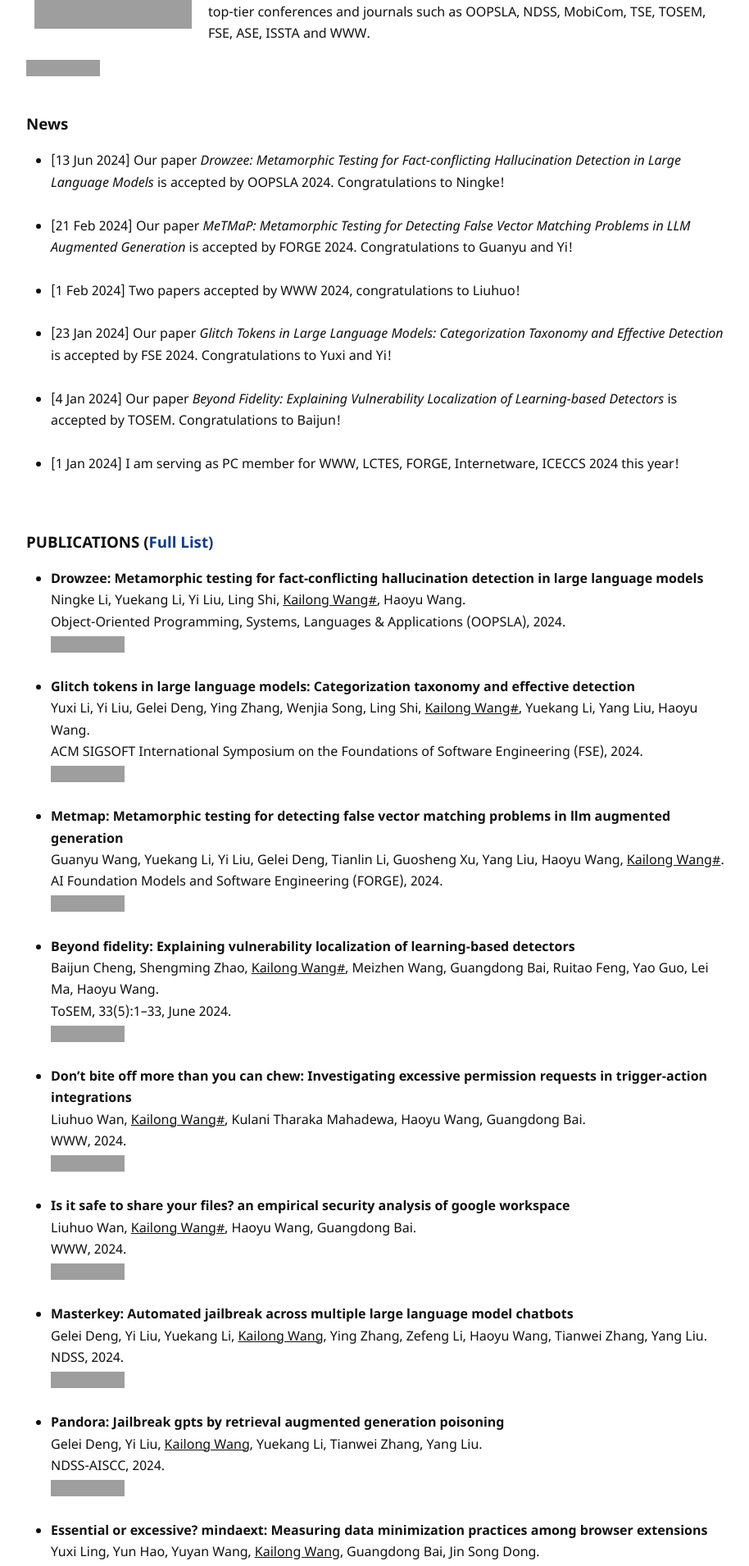
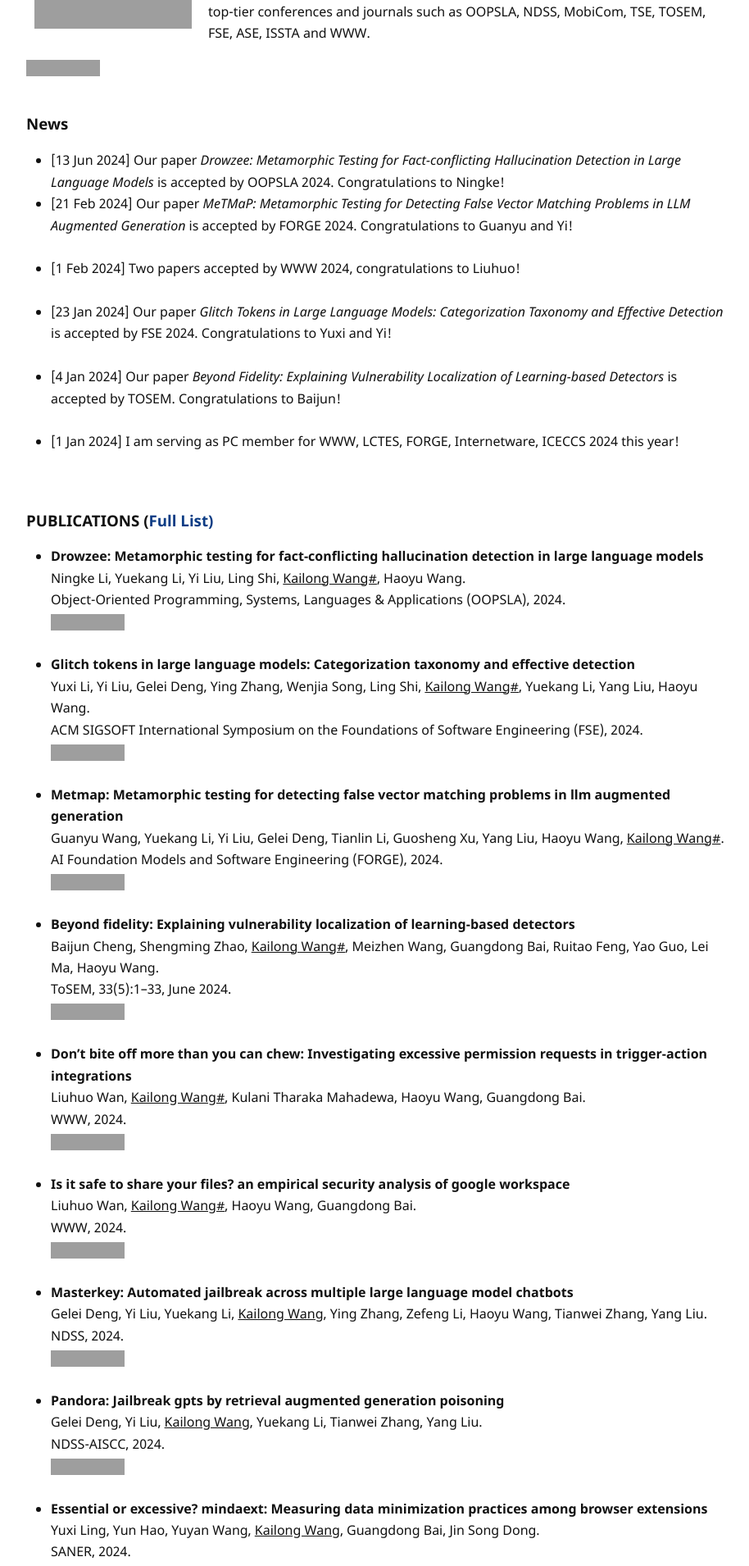
Before and after one commit to izZCrown/izZCrown.github.io, a Jekyll site: the page built from index.html, in a window 1280 px wide. Shown: the part 326-2236 px from the top of the page at 82% size, without its empty margins (178-1092 px from the left). Built offline with Jekyll 4.4.1, drawn with Linux system fonts in a browser that asks for light colours; some web fonts are replaced; grey boxes are pictures that could not be loaded.

Commit message:
Initial commit

```diff
--- a/index.html
+++ b/index.html
@@ -70,7 +70,7 @@ layout: default
 
       <!-- <a style="color:red;" > [New!] </a> -->
       <!-- <b><a href="assets/papers/InputReflector-Paper.pdf"> Repairing Failure-inducing Inputs with Input Reflection.</a></b> -->
-      <li>[13 Jun 2024] Our paper <i>Drowzee: Metamorphic Testing for Fact-conflicting Hallucination Detection in Large Language Models</i> is accepted by OOPSLA 2024. Congratulations to Ningke!</li> <br/>
+      <li>[13 Jun 2024] Our paper <i>Drowzee: Metamorphic Testing for Fact-conflicting Hallucination Detection in Large Language Models</i> is accepted by OOPSLA 2024. Congratulations to Ningke!</li>
       <li>[21 Feb 2024] Our paper <i>MeTMaP: Metamorphic Testing for Detecting False Vector Matching Problems in LLM Augmented Generation</i> is accepted by FORGE 2024. Congratulations to Guanyu and Yi!</li> <br/>
       <li>[1 Feb 2024] Two papers accepted by WWW 2024, congratulations to Liuhuo!</li> <br/>
       <li>[23 Jan 2024] Our paper <i>Glitch Tokens in Large Language Models: Categorization Taxonomy and Effective Detection</i> is accepted by FSE 2024. Congratulations to Yuxi and Yi!</li> <br/>
```
